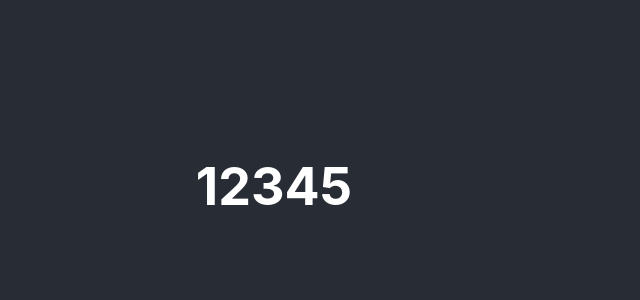
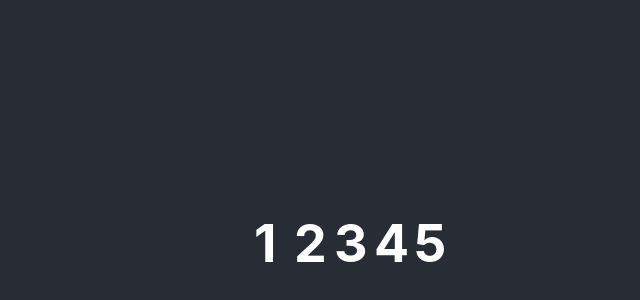
Before and after one commit to Arturszott/sorting, a React (Create React App) app: page / in a window 1280 px wide. Shown: the part 214-514 px from the top of the page, without its empty margins (366-1006 px from the left). Built offline with nearby package versions, Linux system fonts and the light colour scheme.

Commit message:
Advanced animation

```diff
--- a/src/App.js
+++ b/src/App.js
@@ -2,25 +2,74 @@ import React, { useState, useEffect } from 'react';
 import uniqid from 'uniqid';
 import './App.css';
 
-// steps
-// Show array
+const executeSwap = (pair, array) => ([ array[pair[0]], array[pair[1]] ] = [ array[pair[1]], array[pair[0]] ]);
 
-// run algorithm on click
-// add operations to queue
-// play queue
+class List {
+	constructor(values) {
+		this.array = values;
+		this.elements = values.map((value, i) => new Element(value, i));
+		this.highlighted = [];
+	}
 
-// operations: Compare, Swap,
+	swap(pair) {
+		executeSwap(pair, this.array);
 
-const isNextBigger = (array, i) => array[i + 1] > array[i];
-const isNextSmaller = (array, i) => {
-	const current = array[i];
-	const next = array[i + 1];
+		this.swapPositions(pair);
+	}
 
-	console.log(current, next, next < current);
-	return next < current;
-};
+	clearHighlight() {
+		this.highlighted.forEach((element) => (element.highlighted = false));
+	}
 
-const executeSwap = (pair, array) => ([ array[pair[0]], array[pair[1]] ] = [ array[pair[1]], array[pair[0]] ]);
+	swapPositions(pair) {
+		this.clearHighlight();
+
+		const leftElement = this.elements.find((element) => element.position === pair[0]);
+		const rightElement = this.elements.find((element) => element.position === pair[1]);
+
+		this.highlighted = [ leftElement, rightElement ];
+
+		this.highlighted.forEach((element) => (element.highlighted = true));
+
+		[ leftElement.position, rightElement.position ] = [ rightElement.position, leftElement.position ];
+	}
+
+	finish() {
+		this.clearHighlight();
+	}
+
+	renderElements() {
+		return (
+			<ul style={{ position: 'relative' }}>
+				{this.elements.map((element) => (
+					<li
+						key={element.id}
+						style={{
+							color: element.highlighted ? 'red' : '',
+							transition: 'all 0.2s',
+							position: 'absolute',
+							listStyle: 'none',
+							left: element.position * 40,
+							top: 0
+						}}
+					>
+						{element.value}
+					</li>
+				))}
+			</ul>
+		);
+	}
+}
+
+class Element {
+	constructor(value, position) {
+		this.value = value;
+		this.position = position;
+		this.id = uniqid();
+	}
+}
+
+const isNextSmaller = (array, i) => array[i + 1] < array[i];
 
 function sortBubble(array) {
 	const localArray = [ ...array ];
@@ -48,54 +97,30 @@ function sortBubble(array) {
 
 const initialArray = [ 2, 4, 3, 5, 1 ];
 const operations = sortBubble(initialArray);
-const generateSteps = (ops) => {
-	const localCopy = [ ...initialArray ];
 
-	const results = [
-		initialArray,
-		...ops.map((pair) => {
-			executeSwap(pair, localCopy);
+const list = new List(initialArray);
 
-			return [ ...localCopy ];
-		})
-	];
-
-	return results.map((stepArray, i) => ({
-		array: stepArray,
-		swap: ops[i]
-	}));
-};
-const steps = generateSteps(operations);
-function renderStep(step) {
-	return step.array.map((value, i) => {
-		const isHighlighted = step.swap && step.swap.includes(i);
-
-		return (
-			<span
-				style={{
-					color: isHighlighted ? 'red' : ''
-				}}
-			>
-				{value}
-			</span>
-		);
-	});
-}
 function App() {
 	const [ stepIndex, setStep ] = useState(0);
 
 	useEffect(() => {
-		for (let i = 0; i < steps.length; i++) {
+		for (let i = 0; i < operations.length; i++) {
 			window.setTimeout(() => {
-				setStep(i);
-			}, 500 * i);
+				list.swap(operations[i]);
+				setStep(i + 1);
+			}, 500 * (i + 1));
 		}
+
+		window.setTimeout(() => {
+			list.finish();
+			setStep(stepIndex + 1);
+		}, operations.length * 500);
 	}, []);
 
 	return (
 		<div className="App">
 			<header className="App-header">
-				<h1>{renderStep(steps[stepIndex])}</h1>
+				<h1>{list.renderElements()}</h1>
 			</header>
 		</div>
 	);
```
